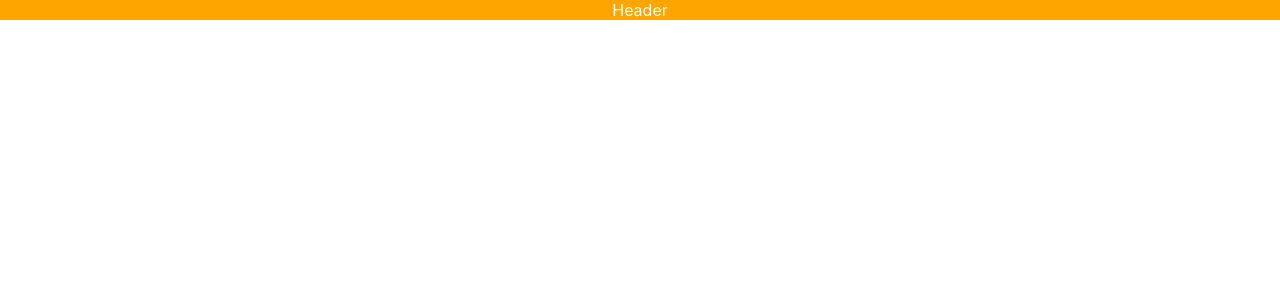
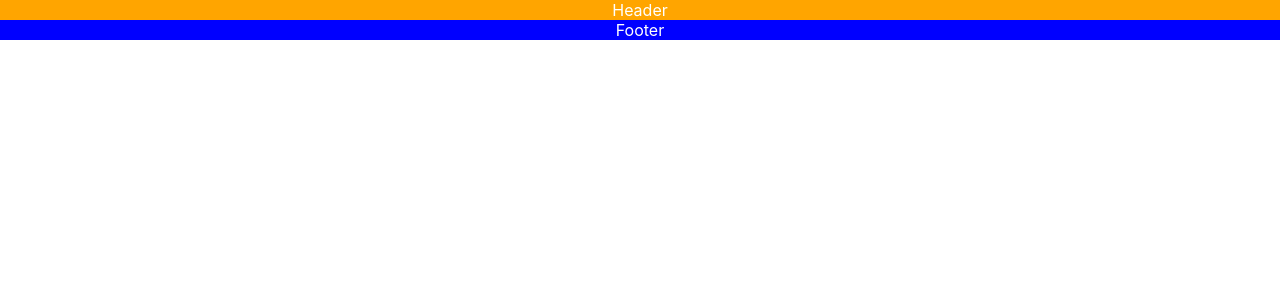
Before and after one commit to rezanikafarin700/hezaritem, a React (Create React App) app: page / in a window 1280 px wide. Shown: the top 300 px of the page. Built offline with nearby package versions, Linux system fonts and the light colour scheme.

Commit message:
create footer component

```diff
--- a/src/App.js
+++ b/src/App.js
@@ -1,10 +1,12 @@
 import Header from './components/header/Header';
+import Footer from './components/footer/Footer';
 import './App.css';
 
 function App() {
   return (
     <div className="App">
       <Header/>
+      <Footer/>
     </div>
   );
 }
--- /dev/null
+++ b/src/components/footer/Footer.js
@@ -0,0 +1,14 @@
+import {Component} from 'react';
+import './footer.scss';
+
+class Footer extends Component{
+    render(){
+        return(
+            <div className='footer'>
+                Footer
+            </div>
+        )
+    }
+}
+
+export default Footer;
--- /dev/null
+++ b/src/components/footer/footer.scss
@@ -0,0 +1,6 @@
+$color : blue;
+.footer {
+    background-color: $color;
+    color : #fff;
+    text-align: center;
+}
```
